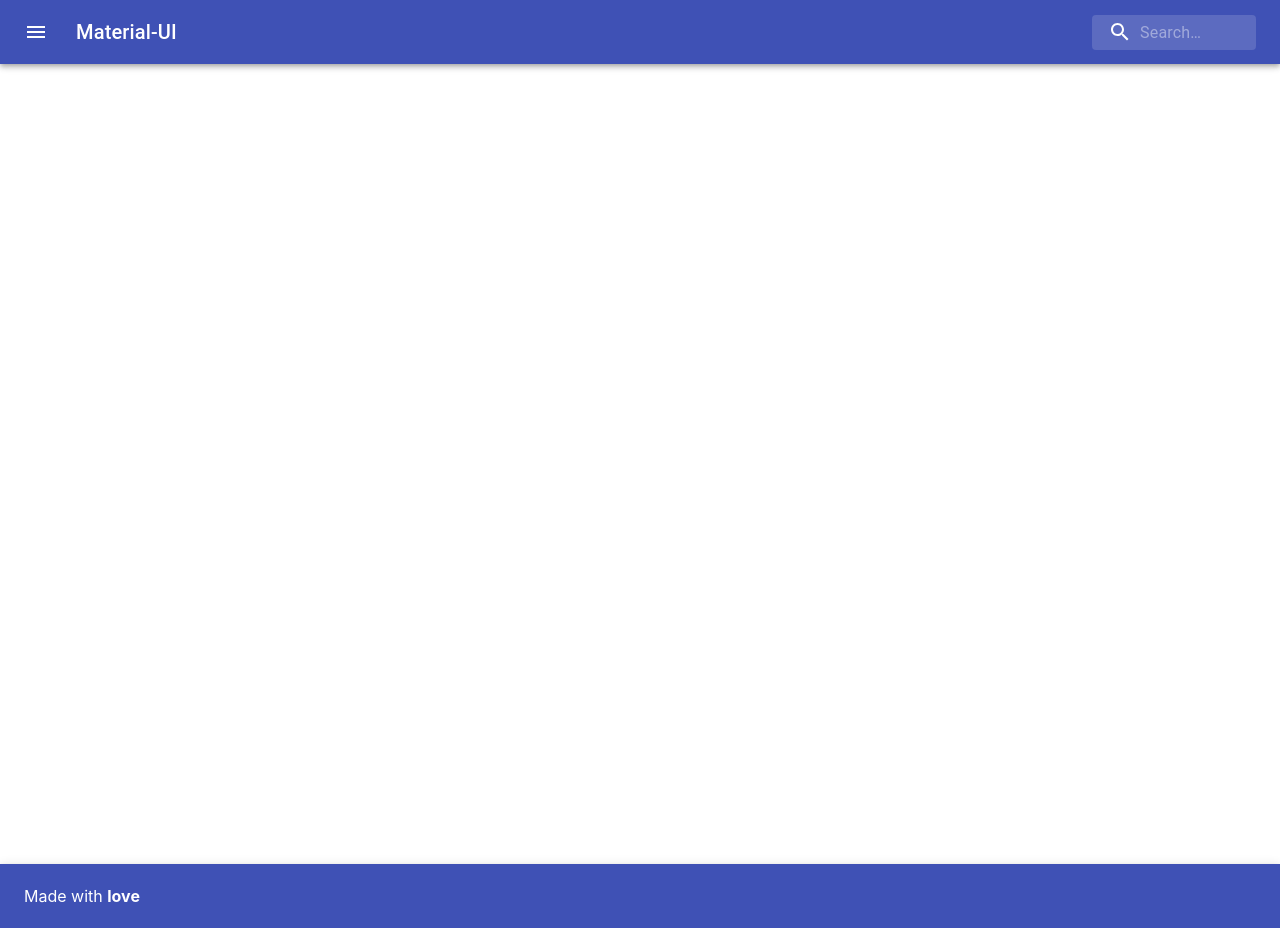
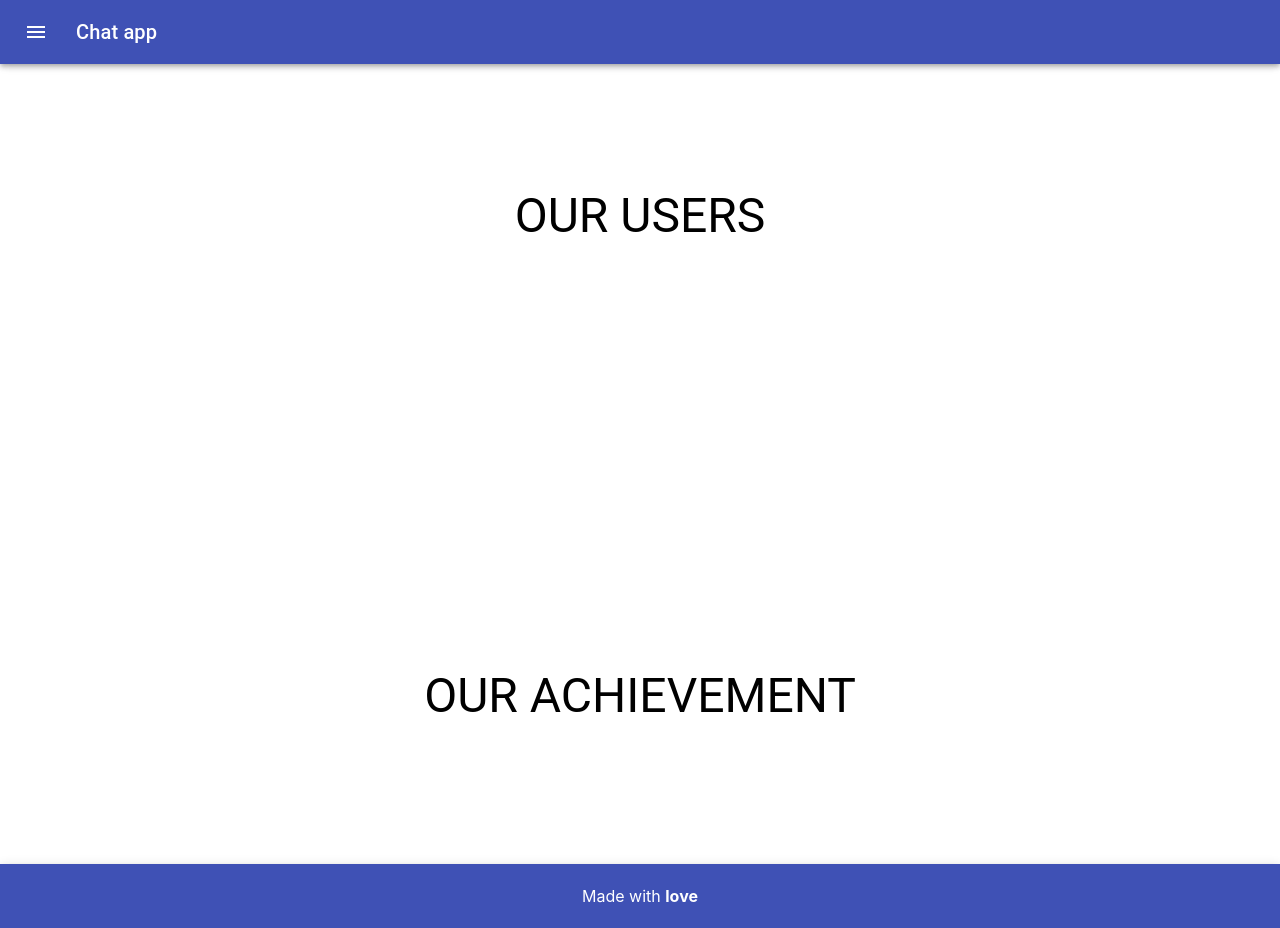
Before and after one commit to BrycenG007/Next-Nestjs, a Next.js app in the folder client/: page / in a window 1280 px wide. Built offline with nearby package versions, Linux system fonts and the light colour scheme.

Commit message:
add login page

```diff
--- a/client/components/footer/footer.tsx
+++ b/client/components/footer/footer.tsx
@@ -7,8 +7,8 @@ export default function Footer(){
     return (
         <footer className={"w-100"}>
             <AppBar position="static">
-                <Toolbar>
-                    <div className={"w-100 center"}>
+                <Toolbar className={"center"}>
+                    <div className={"w-100"}>
                          Made with <b>love</b>
                     </div>
                 </Toolbar>
--- a/client/components/header/header.tsx
+++ b/client/components/header/header.tsx
@@ -81,21 +81,8 @@ export default function Header() {
                         <MenuIcon />
                     </IconButton>
                     <Typography className={classes.title} variant="h6" noWrap>
-                        Material-UI
+                        Chat app
                     </Typography>
-                    <div className={classes.search}>
-                        <div className={classes.searchIcon}>
-                            <SearchIcon />
-                        </div>
-                        <InputBase
-                            placeholder="Search…"
-                            classes={{
-                                root: classes.inputRoot,
-                                input: classes.inputInput,
-                            }}
-                            inputProps={{ 'aria-label': 'search' }}
-                        />
-                    </div>
                 </Toolbar>
             </AppBar>
         </div>
--- a/client/layouts/basic-layout/basic-layout.tsx
+++ b/client/layouts/basic-layout/basic-layout.tsx
@@ -29,10 +29,9 @@ export default class BasicLayout extends React.PureComponent<IBasicLayoutProps>{
     render(){
         const styles = {minHeight: this.props.isSection ? "100px" : "80vh"};
 
-
         return (
             <section className={"section w-100 center"} style={styles}>
-                <div className={"section__wrap center flex-column " + (!this.props.isSection) && 'section__wrap-half'}>
+                <div className={"section__wrap center flex-column wrap" + (!this.props.isSection) && 'section__wrap-half'}>
                     {
                         Boolean(this.props.hasTitle || this.props.text) && (
                             <div className={"section__title text-center"}>
--- a/client/pages/index.tsx
+++ b/client/pages/index.tsx
@@ -1,13 +1,15 @@
-import Head from 'next/head'
 import styles from '../styles/Home.module.css'
+import BasicLayout from "../layouts/basic-layout/basic-layout";
 
 export default function () {
   return (
-    <div className={styles.container}>
-      <Head>
-        <title>Chat app</title>
-        <link rel="icon" href="/favicon.ico" />
-      </Head>
-    </div>
+      <div className={styles.container}>
+          <BasicLayout text={"Our users"} isSection={true}>
+
+          </BasicLayout>
+          <BasicLayout text={"Our achievement"} isSection={true}>
+
+          </BasicLayout>
+      </div>
   )
 }
--- a/client/styles/globals.css
+++ b/client/styles/globals.css
@@ -4,6 +4,8 @@ body {
   margin: 0;
   font-family: -apple-system, BlinkMacSystemFont, Segoe UI, Roboto, Oxygen,
     Ubuntu, Cantarell, Fira Sans, Droid Sans, Helvetica Neue, sans-serif;
+  width: 100vw;
+  overflow-x: hidden;
 }
 
 a {
@@ -14,3 +16,20 @@ a {
 * {
   box-sizing: border-box;
 }
+
+.center{
+  display: flex;
+  align-items: center;
+  justify-content: center;
+}
+
+.wrap{
+  padding: 2rem 0;
+  width: 90%;
+  margin: 0 auto;
+}
+
+.section{
+  width: 100vw;
+  min-height: 60vh !important;
+}
```
Also changed, not shown: client/pages/login.tsx (added), client/pages/signup.tsx (added).
